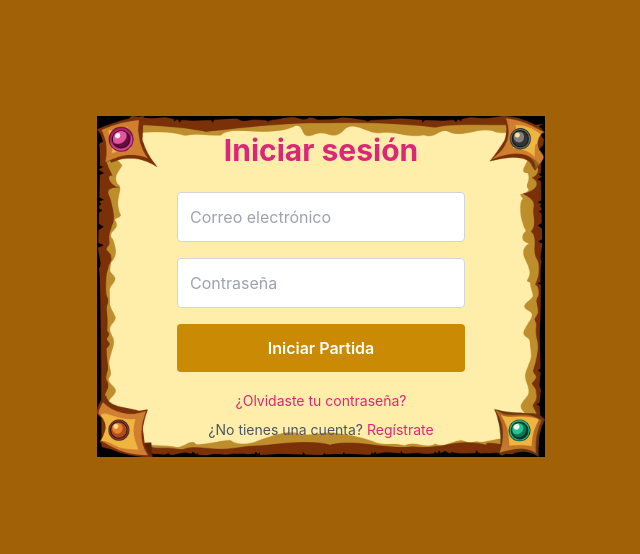
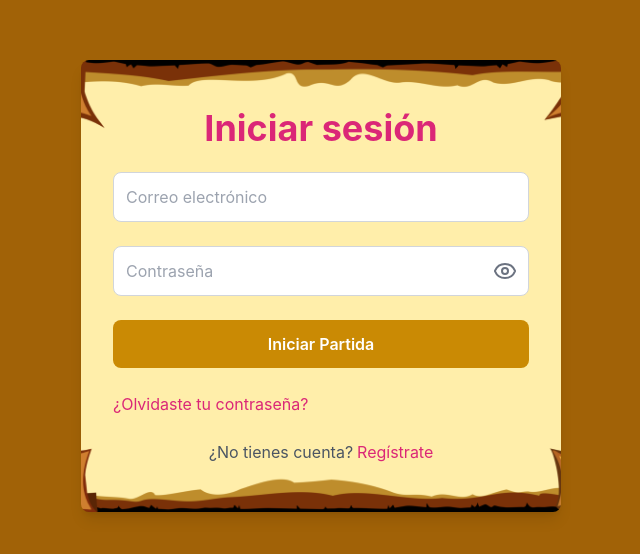
Before and after one commit to Elizondo613/CasaDeLeyendas, a React (Create React App) app: page / in a window 1280 px wide. Shown: the part 114-668 px from the top of the page, without its empty margins (319-959 px from the left). Built offline with nearby package versions, Linux system fonts and the light colour scheme; no server answers.

Commit message:
Update fixes errors

```diff
--- a/package.json
+++ b/package.json
@@ -10,6 +10,7 @@
     "firebase": "^10.13.2",
     "html5-qrcode": "^2.3.8",
     "lodash": "^4.17.21",
+    "lucide-react": "^0.468.0",
     "react": "^18.3.1",
     "react-dom": "^18.3.1",
     "react-firebase-hooks": "^5.1.1",
--- a/src/pages/Login.js
+++ b/src/pages/Login.js
@@ -7,6 +7,7 @@ import {
   onAuthStateChanged,
   sendPasswordResetEmail
 } from 'firebase/auth';
+import { EyeIcon, EyeOffIcon } from 'lucide-react';
 
 import backgroundImageLogin from '../assets/BackgroundLogin.png';
 
@@ -17,6 +18,7 @@ const Login = () => {
   const [error, setError] = useState(null);
   const [successMessage, setSuccessMessage] = useState('');
   const [showResetPassword, setShowResetPassword] = useState(false);
+  const [showPassword, setShowPassword] = useState(false);
   const navigate = useNavigate();
 
   useEffect(() => {
@@ -25,7 +27,6 @@ const Login = () => {
         navigate('/');
       }
     });
-
     return () => unsubscribe();
   }, [navigate]);
 
@@ -76,90 +77,108 @@ const Login = () => {
   };
 
   return (
-    <div className="flex items-center justify-center min-h-screen bg-yellow-700">
+    <div className="flex items-center justify-center min-h-screen bg-yellow-700 p-4">
+      <div className="w-full max-w-sm sm:max-w-lg mx-auto px-4">
+        {/* Marco con fondo de imagen */}
         <div
-        className="relative w-full max-w-md p-8 bg-no-repeat bg-contain bg-center"
-        style={{
-          backgroundImage: `url(${backgroundImageLogin})`,
-          aspectRatio: "1 / 1",
-          display: "flex",
-          flexDirection: "column",
-          justifyContent: "center",
-          alignItems: "center"
-        }}
+          className="relative flex items-center justify-center bg-no-repeat bg-cover bg-center rounded-lg shadow-lg overflow-hidden"
+          style={{ backgroundImage: `url(${backgroundImageLogin})` }}
         >
-        <h2 className="text-3xl font-bold text-center text-pink-600 mb-6">
+          {/* Contenido */}
+          <div className="relative z-10 w-full px-6 py-8 sm:px-8 sm:py-12 space-y-6 rounded-lg">
+            <h2 className="text-3xl sm:text-4xl font-bold text-center text-pink-600 leading-relaxed">
               {showResetPassword
                 ? "Recuperar Contraseña"
                 : (isLogin ? "Iniciar sesión" : "Registrarse")}
             </h2>
 
-        {error && <p className="p-2 text-red-600 bg-red-100 rounded mb-4">{error}</p>}
-        {successMessage && <p className="p-2 text-green-600 bg-green-100 rounded mb-4">{successMessage}</p>}
+            {/* Mensajes de error y éxito */}
+            {error && (
+              <div className="p-3 text-sm text-red-600 bg-red-100 rounded-lg">
+                {error}
+              </div>
+            )}
+            {successMessage && (
+              <div className="p-3 text-sm text-green-600 bg-green-100 rounded-lg">
+                {successMessage}
+              </div>
+            )}
 
+            {/* Formulario */}
+            <div className="space-y-6">
               {showResetPassword ? (
-          <form onSubmit={handleResetPassword} className="space-y-4 w-3/4">
+                <form onSubmit={handleResetPassword} className="space-y-6">
                   <input
                     type="email"
                     value={email}
                     onChange={(e) => setEmail(e.target.value)}
                     placeholder="Correo electrónico"
                     required
-              className="w-full p-3 border border-gray-300 rounded focus:outline-none focus:ring focus:ring-yellow-500 bg-white placeholder-gray-400"
+                    className="w-full p-3 border border-gray-300 rounded-lg focus:ring-2 focus:ring-yellow-500"
                   />
                   <button
                     type="submit"
-              className="w-full py-3 font-semibold text-white bg-yellow-600 rounded hover:bg-yellow-700 transition duration-200"
+                    className="w-full py-3 font-semibold text-white bg-yellow-600 rounded-lg hover:bg-yellow-700 transition duration-200"
                   >
-              Enviar correo de recuperación
+                    Enviar correo
                   </button>
                   <button
                     type="button"
                     onClick={toggleResetPassword}
-              className="w-full py-3 font-semibold text-yellow-600 bg-transparent border border-yellow-600 rounded hover:bg-yellow-50 transition duration-200"
+                    className="w-full py-3 font-semibold text-yellow-600 border border-yellow-600 rounded-lg hover:bg-yellow-50 transition duration-200"
                   >
-              Volver al inicio de sesión
+                    Volver
                   </button>
                 </form>
               ) : (
-          <>
-            <form onSubmit={handleAuth} className="space-y-4 w-3/4">
+                <form onSubmit={handleAuth} className="space-y-6">
                   <input
                     type="email"
                     value={email}
                     onChange={(e) => setEmail(e.target.value)}
                     placeholder="Correo electrónico"
                     required
-                className="w-full p-3 border border-gray-300 rounded focus:outline-none focus:ring focus:ring-yellow-500 bg-white placeholder-gray-400"
+                    className="w-full p-3 border border-gray-300 rounded-lg focus:ring-2 focus:ring-yellow-500"
                   />
+                  <div className="relative">
                     <input
-                type="password"
+                      type={showPassword ? "text" : "password"}
                       value={password}
                       onChange={(e) => setPassword(e.target.value)}
                       placeholder="Contraseña"
                       required
-                className="w-full p-3 border border-gray-300 rounded focus:outline-none focus:ring focus:ring-yellow-500 bg-white placeholder-gray-400"
+                      className="w-full p-3 border border-gray-300 rounded-lg focus:ring-2 focus:ring-yellow-500"
                     />
                     <button
+                      type="button"
+                      onClick={() => setShowPassword(!showPassword)}
+                      className="absolute right-3 top-1/2 transform -translate-y-1/2 text-gray-500"
+                    >
+                      {showPassword ? <EyeOffIcon /> : <EyeIcon />}
+                    </button>
+                  </div>
+                  <button
                     type="submit"
-                className="w-full py-3 font-semibold text-white bg-yellow-600 rounded hover:bg-yellow-700 transition duration-200"
+                    className="w-full py-3 font-semibold text-white bg-yellow-600 rounded-lg hover:bg-yellow-700 transition duration-200"
                   >
                     {isLogin ? "Iniciar Partida" : "Registrarse"}
                   </button>
                 </form>
+              )}
 
-            <div className="mt-4 space-y-2 text-center">
+              {/* Enlaces */}
               {isLogin && (
                 <button
                   onClick={toggleResetPassword}
-                  className="text-sm text-pink-600 hover:text-pink-800"
+                  className="block text-center text-pink-600 hover:text-pink-800"
                 >
                   ¿Olvidaste tu contraseña?
                 </button>
               )}
-              <p className="text-sm text-gray-600">
-                {isLogin ? "¿No tienes una cuenta?" : "¿Ya tienes una cuenta?"}
+              <p className="text-center text-gray-600">
+                {isLogin ? "¿No tienes cuenta?" : "¿Ya tienes cuenta?"}
                 <button
+                  type="button"
                   onClick={toggleAuthMode}
                   className="ml-1 text-pink-600 hover:text-pink-800"
                 >
@@ -167,8 +186,8 @@ const Login = () => {
                 </button>
               </p>
             </div>
-          </>
-        )}
+          </div>
+        </div>
       </div>
     </div>
   );
--- a/src/pages/Sala.js
+++ b/src/pages/Sala.js
@@ -49,6 +49,7 @@ export default function Sala({ usuario }) {
   const [imagenReto, setImagenReto] = useState(null);
   const [retoTexto, setRetoTexto] = useState(null);
   const [escanerListo, setEscanerListo] = useState(false);
+  const [showModal, setShowModal] = useState(false);
 
   const limpiarTemporizador = useCallback(() => {
     if (temporizadorID) {
@@ -609,6 +610,8 @@ export default function Sala({ usuario }) {
                     </p>
                   </div>
 
+
+                </div>
                 {/* Botón de avanzar */}
                 <button
                     onClick={finalizarReto}
@@ -616,7 +619,6 @@ export default function Sala({ usuario }) {
                   >
                     Avanzar
                   </button>
-                </div>
               </div>
             </div>
           );
@@ -811,14 +813,46 @@ export default function Sala({ usuario }) {
             {/* Botón Salir fijo en la parte inferior */}
             <div className="p-4">
       <div className="max-w-3xl mx-auto">
+        {/* Botón Salir */}
         <button
-            onClick={handleSalirSala}
+          onClick={() => setShowModal(true)}
           className="w-full bg-red-500 text-white py-3 px-4 rounded-lg hover:bg-red-600 transition-colors text-lg font-medium"
+        >
+          Salir
+        </button>
+
+        {/* Modal de confirmación */}
+        {showModal && (
+          <div className="fixed inset-0 bg-black bg-opacity-50 flex items-center justify-center p-4 z-50">
+            <div className="bg-white rounded-lg p-6 max-w-sm w-full">
+              <h2 className="text-xl font-bold mb-4">¿Estás seguro que deseas salir?</h2>
+              <p className="text-gray-600 mb-6">
+                {salaData?.anfitrion === usuario.uid
+                  ? "Si sales de la sala, esta se cerrará para todos los jugadores ya que eres el anfitrión."
+                  : "Si sales de la sala, perderás tu lugar y tendrás que volver a unirte."}
+              </p>
+              <div className="flex gap-4 justify-end">
+                <button
+                  onClick={() => setShowModal(false)}
+                  className="px-4 py-2 rounded-lg bg-gray-200 hover:bg-gray-300 transition-colors"
+                >
+                  Cancelar
+                </button>
+                <button
+                  onClick={() => {
+                    handleSalirSala();
+                    setShowModal(false);
+                  }}
+                  className="px-4 py-2 rounded-lg bg-red-500 text-white hover:bg-red-600 transition-colors"
                 >
                   Salir
                 </button>
               </div>
             </div>
           </div>
+        )}
+      </div>
+    </div>
+    </div>
   );
 }
--- a/src/pages/SalaPrincipal.js
+++ b/src/pages/SalaPrincipal.js
@@ -156,7 +156,7 @@ const SalaPrincipal = ({ usuario }) => {
         <div className="mt-8 flex justify-between">
           <img src={candado1} alt="Candado 1" className="w-16 h-16" />
           <img src={candado2} alt="Candado 2" className="w-16 h-16" />
-          <img src={candado3} alt="Candado 3" className="w-16 h-16" />
+          <img src={candado3} alt="Candado 3" className="w-14 h-16" />
           <img src={candado4} alt="Candado 4" className="w-16 h-16" />
         </div>
 
```
Also changed, not shown: src/components/QRScanner.js (+45 -17 lines), 1 other file (tests, documents, lock files or other folders). Lines whose indentation alone changed are shown as unchanged.
